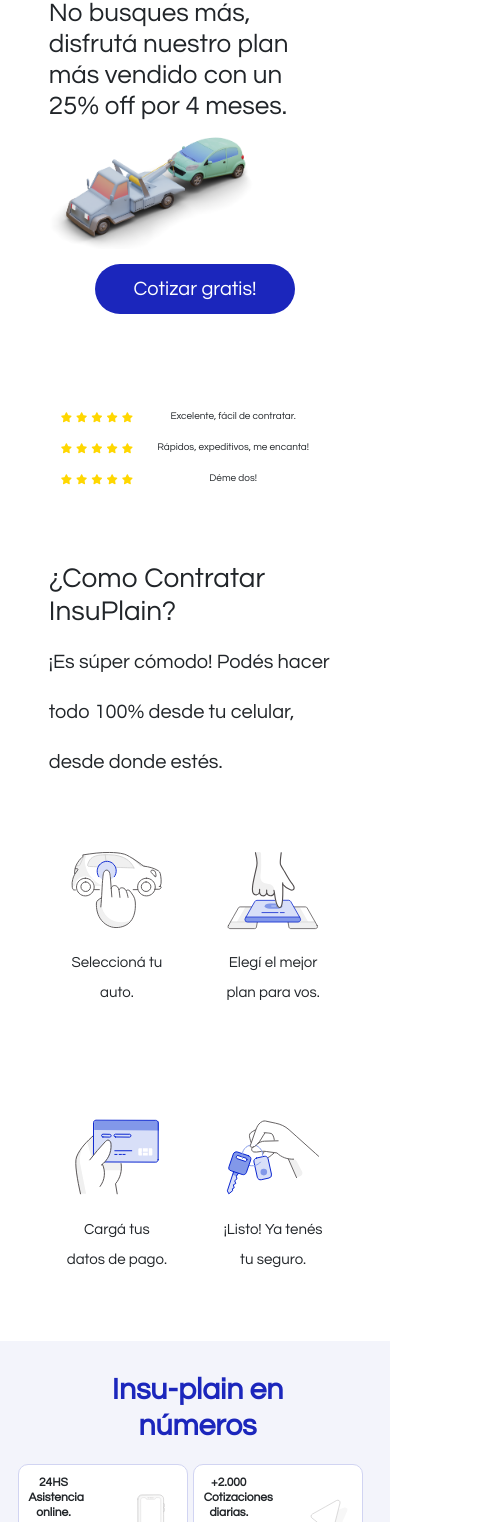
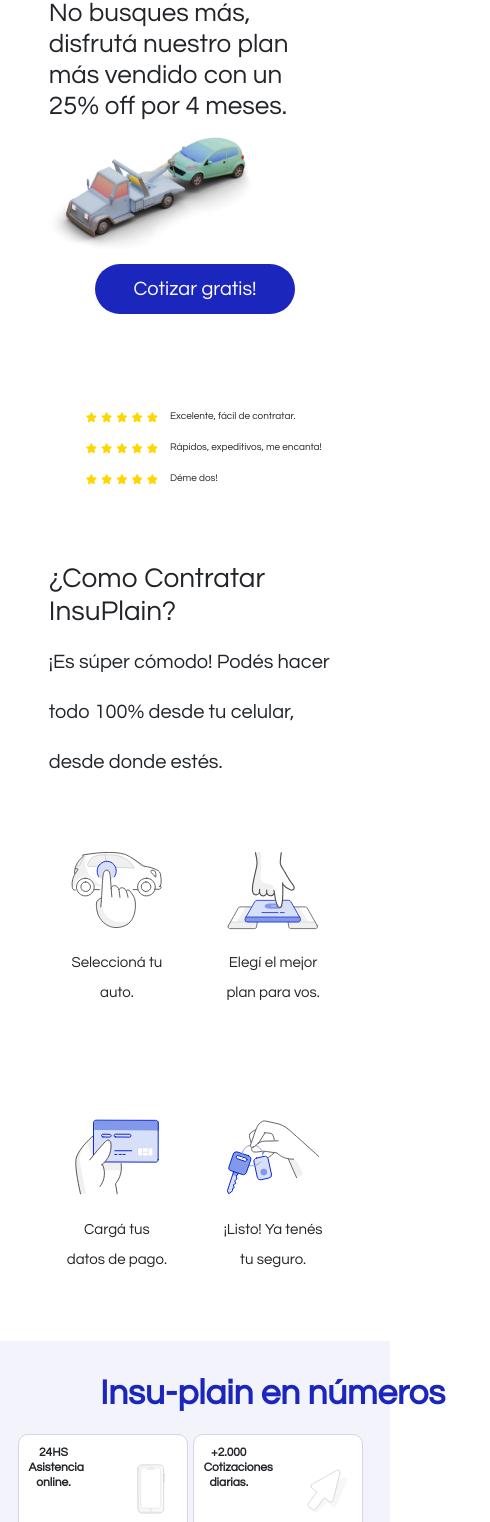
Before and after one commit to Dal-dw/Clon-UnigoWeb-Coderhouse, a plain HTML site: page index.html in a window 390 px wide. Shown: the part 478-2000 px from the top of the page, 490 px wide, since content can reach past the window. Drawn offline with nearby package versions, Linux system fonts and the light colour scheme; files whose address does not match are found by name.

Commit message:
estrellas centradas

```diff
--- a/css/estilos.scss
+++ b/css/estilos.scss
@@ -1225,7 +1225,7 @@ footer {
     display: flex;
     flex-direction: column;
     width: 100%;
-    justify-content: space-around;
+    margin-left: 25px;
     margin-bottom: 50px;
     padding: 10px;
   }
@@ -1237,6 +1237,7 @@ footer {
   }
   .reviews p {
     width: 120em;
+    text-align: start;
   }
   .tira-imagenes {
     display: grid;
@@ -1253,9 +1254,9 @@ footer {
     margin: 30px auto 5px auto;
   }
   #tituloHomeMed {
-    font-size: 30px;
-    text-align: center;
-    width: 50%;
+    font-size: 35px;
+    text-align: start;
+    width: 100%;
     display: inline-block;
     height: auto;
     color: $tituloybotones;
```
Also changed, not shown: css/estilos.css, 1 other file.
